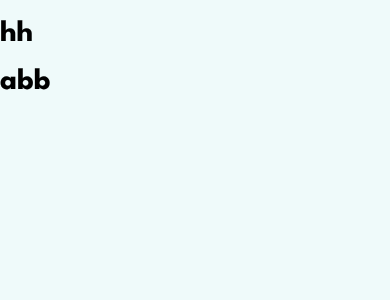
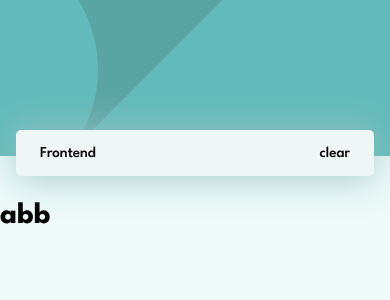
Before and after one commit to hackerbotsupreme/Job-listings-with-filtering, a React (Vite) app: page / in a window 390 px wide. Shown: the top 300 px of the page. Built offline with nearby package versions, Linux system fonts and the light colour scheme.

Commit message:
chore: mobile layout

```diff
--- a/src/App.jsx
+++ b/src/App.jsx
@@ -1,7 +1,5 @@
 import Home from "./Pages/Home/Home"
 import React from 'react'
-
-
 
 const App = () => {
   return (
--- a/src/Layout/Container/Container-style.module.scss
+++ b/src/Layout/Container/Container-style.module.scss
@@ -1,8 +1,8 @@
 .container_layout {
     margin-inline: 1rem;
-    max-width: 1440px;
+    max-width: 1100px;
 
-    @media screen and (min-width:1440px) {
+    @media screen and (min-width:1099px) {
         margin-inline: auto;
     }
 }
--- a/src/Layout/Container/Container.jsx
+++ b/src/Layout/Container/Container.jsx
@@ -1,4 +1,4 @@
-import styles from './Container-style.module'
+import styles from './Container-style.module.scss'
 
 import React from 'react'
 
--- a/src/Layout/Nav-Bar/Navigation.jsx
+++ b/src/Layout/Nav-Bar/Navigation.jsx
@@ -1,13 +1,21 @@
 import React from 'react'
 import styles from './Navigation.module.scss'
+import Container from '../Container/Container'
 
 
 const Navigation = () => {
     return (
-        <div>
-            <div>
-                <h1>hh</h1>
-            </div>
+        <div className={styles.nav}>
+            <header className={styles.header}>
+            </header>
+            <Container>
+                <div className={styles.filter}>
+                    <div className={styles.content}>
+                        <p>Frontend</p>
+                        <p>clear</p>
+                    </div>
+                </div>
+            </Container>
         </div>
     )
 }
--- a/src/Layout/Nav-Bar/Navigation.module.scss
+++ b/src/Layout/Nav-Bar/Navigation.module.scss
@@ -0,0 +1,37 @@
+@use '../../scss/global/colors'as *;
+
+.nav {
+    .header {
+        height: 9.75rem;
+        width: 100%;
+        position: sticky;
+        top: 0;
+        background: url('/src/assets/images/bg-header-mobile.svg') $primary center;
+        background-size: contain;
+
+        @media screen and (min-width:728px) {
+            background: url('/src/assets/images/bg-header-desktop.svg') $primary;
+        }
+
+    }
+
+    .filter {
+        height: max-content;
+        padding: 1rem 1.5rem;
+        position: relative;
+        display: flex;
+        background-color: $Light-filtered-jobs;
+        box-shadow: 0 0 2.5rem $primary-alt;
+        align-items: center;
+        top: -1.6rem;
+        border-radius: 5px;
+
+        .content {
+            width: 100%;
+            height: max-content;
+            display: flex;
+            align-items: center;
+            justify-content: space-between;
+        }
+    }
+}
--- a/src/Pages/Home/Home.module.scss
+++ b/src/Pages/Home/Home.module.scss
@@ -0,0 +1,3 @@
+.homo{
+
+}
--- a/src/scss/global/_colors.scss
+++ b/src/scss/global/_colors.scss
@@ -4,3 +4,4 @@ $Light-filtered-jobs: hsl(180, 31%, 95%);
 $Dark-text: hsl(180, 8%, 52%);
 $Very-bold-text: hsl(180, 14%, 20%);
 $primary: hsl(180, 29%, 50%);
+$primary-alt: hsl(180, 25%, 68%);
--- a/src/scss/global/_normalize.scss
+++ b/src/scss/global/_normalize.scss
@@ -17,7 +17,9 @@ html {
 *,
 *::before,
 *::after {
-  box-sizing: inherit;
+  box-sizing: border-box;
+  padding: 0;
+  margin: 0;
 }
 
 
@@ -53,8 +55,6 @@ li {
 }
 
 body {
-  margin: 0;
-  padding: 0;
   font-family: utils.$base-font;
   font-weight: 500;
   background-color: $Light-Background;
```
